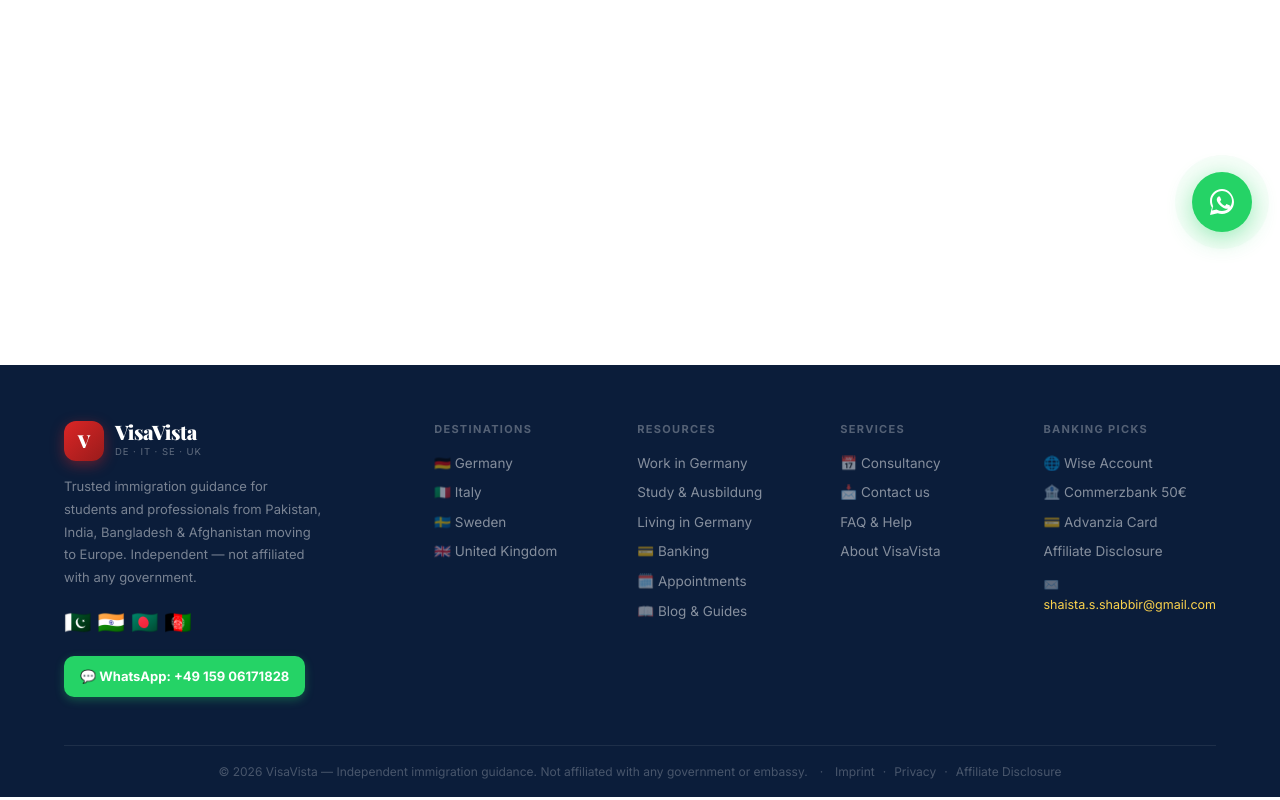
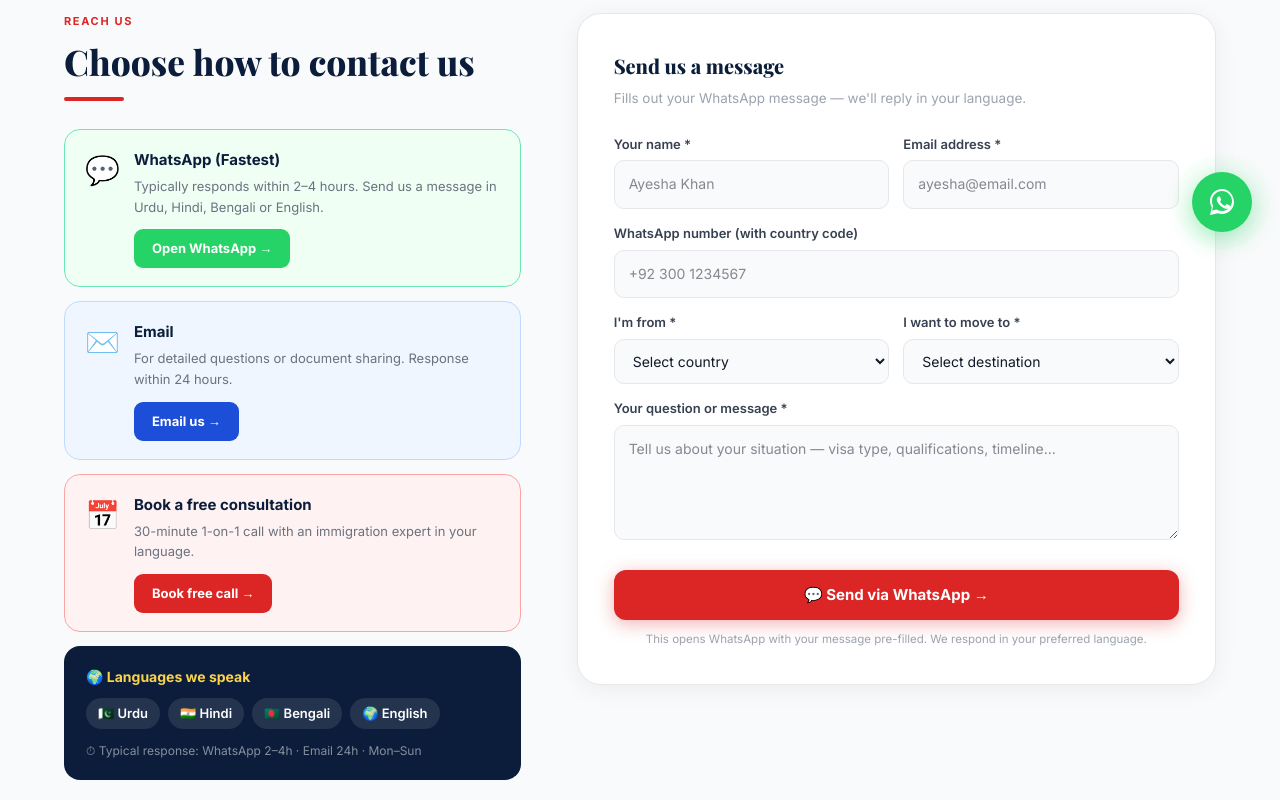
Before and after one commit to ShaistaShabbir-prog/start-in-germany-full, a Next.js app: page /contact in a window 1280 px wide. Before the commit this address had no page. Shown: the part 540-1340 px from the top of the page. Built offline with nearby package versions, Linux system fonts and the light colour scheme.

Commit message:
feat: new page

```diff
--- /dev/null
+++ b/app/contact/page.tsx
@@ -0,0 +1,133 @@
+"use client";
+import Link from "next/link";
+import { useState } from "react";
+const PD='"Playfair Display",Georgia,serif';
+const IN='"Inter",ui-sans-serif,system-ui,sans-serif';
+const WA="https://wa.me/4915906171828?text="+encodeURIComponent("Hi VisaVista! I need help with my visa application.");
+const btnP:React.CSSProperties={display:"inline-flex",alignItems:"center",justifyContent:"center",gap:"6px",padding:"13px 26px",borderRadius:"12px",fontSize:"15px",fontWeight:700,fontFamily:IN,cursor:"pointer",border:"none",textDecoration:"none",background:"#DC2626",color:"#fff",boxShadow:"0 4px 18px rgba(220,38,38,.35)",width:"100%"};
+
+export default function ContactPage(){
+  const [form,setForm]=useState({name:"",email:"",whatsapp:"",country:"",destination:"",message:""});
+  const [sent,setSent]=useState(false);
+
+  const handleSubmit=(e:React.FormEvent)=>{
+    e.preventDefault();
+    const msg=`New VisaVista enquiry!\n\nName: ${form.name}\nEmail: ${form.email}\nWhatsApp: ${form.whatsapp}\nFrom: ${form.country}\nDestination: ${form.destination}\n\nMessage: ${form.message}`;
+    window.open("https://wa.me/4915906171828?text="+encodeURIComponent(msg),"_blank");
+    setSent(true);
+  };
+
+  const inp:React.CSSProperties={width:"100%",padding:"12px 14px",border:"1.5px solid #E5E7EB",borderRadius:"10px",fontSize:"14px",fontFamily:IN,background:"#F9FAFB",outline:"none"};
+  const lbl:React.CSSProperties={display:"block",fontSize:"13px",fontWeight:600,color:"#374151",marginBottom:"6px"};
+
+  return(
+    <div style={{background:"#F9FAFB"}}>
+      <div style={{background:"#0B1D3A",padding:"72px 1.5rem"}}>
+        <div style={{maxWidth:"1200px",margin:"0 auto"}}>
+          <span style={{display:"block",fontSize:"11px",fontWeight:700,textTransform:"uppercase",letterSpacing:"0.15em",color:"#FCD34D",marginBottom:"10px"}}>📩 Get in touch</span>
+          <h1 style={{fontFamily:PD,fontSize:"clamp(2.4rem,5vw,3.5rem)",fontWeight:900,lineHeight:1.08,color:"#fff",maxWidth:"700px",marginBottom:"16px"}}>We're here to help — contact VisaVista</h1>
+          <p style={{fontSize:"17px",color:"rgba(255,255,255,.7)",maxWidth:"580px",lineHeight:1.75}}>Reach us via WhatsApp, email or the contact form below. We respond in Urdu, Hindi, Bengali or English — typically within 24 hours.</p>
+        </div>
+      </div>
+
+      <section style={{maxWidth:"1200px",margin:"0 auto",padding:"5rem 1.5rem"}}>
+        <div style={{display:"grid",gridTemplateColumns:"1fr 1.4fr",gap:"56px",alignItems:"start"}}>
+
+          {/* Contact options */}
+          <div>
+            <span style={{display:"block",fontSize:"11px",fontWeight:700,textTransform:"uppercase",letterSpacing:"0.15em",color:"#DC2626",marginBottom:"10px"}}>Reach us</span>
+            <h2 style={{fontFamily:PD,fontSize:"clamp(1.75rem,3vw,2.2rem)",fontWeight:800,lineHeight:1.2,color:"#0B1D3A",marginBottom:"8px"}}>Choose how to contact us</h2>
+            <div style={{width:"60px",height:"4px",background:"#DC2626",borderRadius:"2px",margin:"14px 0 28px"}}/>
+
+            {[
+              {icon:"💬",title:"WhatsApp (Fastest)",desc:"Typically responds within 2–4 hours. Send us a message in Urdu, Hindi, Bengali or English.",cta:"Open WhatsApp",href:WA,color:"#25D366",bg:"#F0FFF4",border:"#6EE7B7"},
+              {icon:"✉️",title:"Email",desc:"For detailed questions or document sharing. Response within 24 hours.",cta:"Email us",href:"mailto:shaista.s.shabbir@gmail.com",color:"#1D4ED8",bg:"#EFF6FF",border:"#BFDBFE"},
+              {icon:"📅",title:"Book a free consultation",desc:"30-minute 1-on-1 call with an immigration expert in your language.",cta:"Book free call",href:"/consultancy",color:"#DC2626",bg:"#FEF2F2",border:"#FCA5A5"},
+            ].map(c=>(
+              <div key={c.title} style={{background:c.bg,border:`1.5px solid ${c.border}`,borderRadius:"16px",padding:"18px 20px",marginBottom:"14px",display:"flex",gap:"14px",alignItems:"flex-start"}}>
+                <span style={{fontSize:"28px",flexShrink:0}}>{c.icon}</span>
+                <div style={{flex:1}}>
+                  <div style={{fontWeight:700,color:"#0B1D3A",fontSize:"15px",marginBottom:"4px"}}>{c.title}</div>
+                  <div style={{fontSize:"13px",color:"#6B7280",lineHeight:1.6,marginBottom:"12px"}}>{c.desc}</div>
+                  <a href={c.href} target={c.href.startsWith("http")?"_blank":undefined} rel={c.href.startsWith("http")?"noopener noreferrer":undefined} style={{display:"inline-flex",alignItems:"center",gap:"6px",padding:"9px 18px",borderRadius:"9px",background:c.color,color:"#fff",textDecoration:"none",fontSize:"13px",fontWeight:700}}>{c.cta} →</a>
+                </div>
+              </div>
+            ))}
+
+            <div style={{background:"#0B1D3A",borderRadius:"16px",padding:"20px 22px",marginTop:"6px"}}>
+              <div style={{fontWeight:700,color:"#FCD34D",fontSize:"14px",marginBottom:"10px"}}>🌍 Languages we speak</div>
+              <div style={{display:"flex",gap:"8px",flexWrap:"wrap"}}>
+                {["🇵🇰 Urdu","🇮🇳 Hindi","🇧🇩 Bengali","🌍 English"].map(l=>(
+                  <span key={l} style={{background:"rgba(255,255,255,.1)",color:"#fff",fontSize:"13px",fontWeight:600,padding:"5px 12px",borderRadius:"999px"}}>{l}</span>
+                ))}
+              </div>
+              <div style={{fontSize:"12px",color:"rgba(255,255,255,.5)",marginTop:"12px"}}>⏱ Typical response: WhatsApp 2–4h · Email 24h · Mon–Sun</div>
+            </div>
+          </div>
+
+          {/* Contact form */}
+          <div style={{background:"#fff",borderRadius:"24px",padding:"36px",border:"1.5px solid #E5E7EB",boxShadow:"0 4px 24px rgba(0,0,0,.06)"}}>
+            {sent ? (
+              <div style={{textAlign:"center",padding:"40px 20px"}}>
+                <div style={{fontSize:"56px",marginBottom:"20px"}}>🎉</div>
+                <h3 style={{fontFamily:PD,fontWeight:800,fontSize:"22px",color:"#0B1D3A",marginBottom:"10px"}}>Message sent!</h3>
+                <p style={{color:"#6B7280",fontSize:"15px",lineHeight:1.65}}>We've received your enquiry via WhatsApp. Our team will respond within 2–4 hours.</p>
+                <button onClick={()=>setSent(false)} style={{marginTop:"24px",padding:"12px 24px",borderRadius:"12px",background:"#DC2626",color:"#fff",border:"none",fontWeight:700,cursor:"pointer",fontSize:"14px",fontFamily:IN}}>Send another message</button>
+              </div>
+            ):(
+              <form onSubmit={handleSubmit}>
+                <h3 style={{fontFamily:PD,fontWeight:800,fontSize:"20px",color:"#0B1D3A",marginBottom:"6px"}}>Send us a message</h3>
+                <p style={{fontSize:"13.5px",color:"#9CA3AF",marginBottom:"24px"}}>Fills out your WhatsApp message — we'll reply in your language.</p>
+
+                <div style={{display:"grid",gridTemplateColumns:"1fr 1fr",gap:"14px",marginBottom:"14px"}}>
+                  <div>
+                    <label style={lbl}>Your name *</label>
+                    <input required style={inp} placeholder="Ayesha Khan" value={form.name} onChange={e=>setForm({...form,name:e.target.value})}/>
+                  </div>
+                  <div>
+                    <label style={lbl}>Email address *</label>
+                    <input required type="email" style={inp} placeholder="ayesha@email.com" value={form.email} onChange={e=>setForm({...form,email:e.target.value})}/>
+                  </div>
+                </div>
+                <div style={{marginBottom:"14px"}}>
+                  <label style={lbl}>WhatsApp number (with country code)</label>
+                  <input style={inp} placeholder="+92 300 1234567" value={form.whatsapp} onChange={e=>setForm({...form,whatsapp:e.target.value})}/>
+                </div>
+                <div style={{display:"grid",gridTemplateColumns:"1fr 1fr",gap:"14px",marginBottom:"14px"}}>
+                  <div>
+                    <label style={lbl}>I'm from *</label>
+                    <select required style={inp} value={form.country} onChange={e=>setForm({...form,country:e.target.value})}>
+                      <option value="">Select country</option>
+                      <option>🇵🇰 Pakistan</option>
+                      <option>🇮🇳 India</option>
+                      <option>🇧🇩 Bangladesh</option>
+                      <option>🇦🇫 Afghanistan</option>
+                      <option>🌍 Other</option>
+                    </select>
+                  </div>
+                  <div>
+                    <label style={lbl}>I want to move to *</label>
+                    <select required style={inp} value={form.destination} onChange={e=>setForm({...form,destination:e.target.value})}>
+                      <option value="">Select destination</option>
+                      <option>🇩🇪 Germany</option>
+                      <option>🇮🇹 Italy</option>
+                      <option>🇸🇪 Sweden</option>
+                      <option>🇬🇧 United Kingdom</option>
+                      <option>Not sure yet</option>
+                    </select>
+                  </div>
+                </div>
+                <div style={{marginBottom:"22px"}}>
+                  <label style={lbl}>Your question or message *</label>
+                  <textarea required rows={4} style={{...inp,resize:"vertical"}} placeholder="Tell us about your situation — visa type, qualifications, timeline..." value={form.message} onChange={e=>setForm({...form,message:e.target.value})}/>
+                </div>
+                <button type="submit" style={btnP}>💬 Send via WhatsApp →</button>
+                <p style={{fontSize:"11.5px",color:"#9CA3AF",textAlign:"center",marginTop:"10px"}}>This opens WhatsApp with your message pre-filled. We respond in your preferred language.</p>
+              </form>
+            )}
+          </div>
+        </div>
+      </section>
+    </div>
+  );
+}
```
